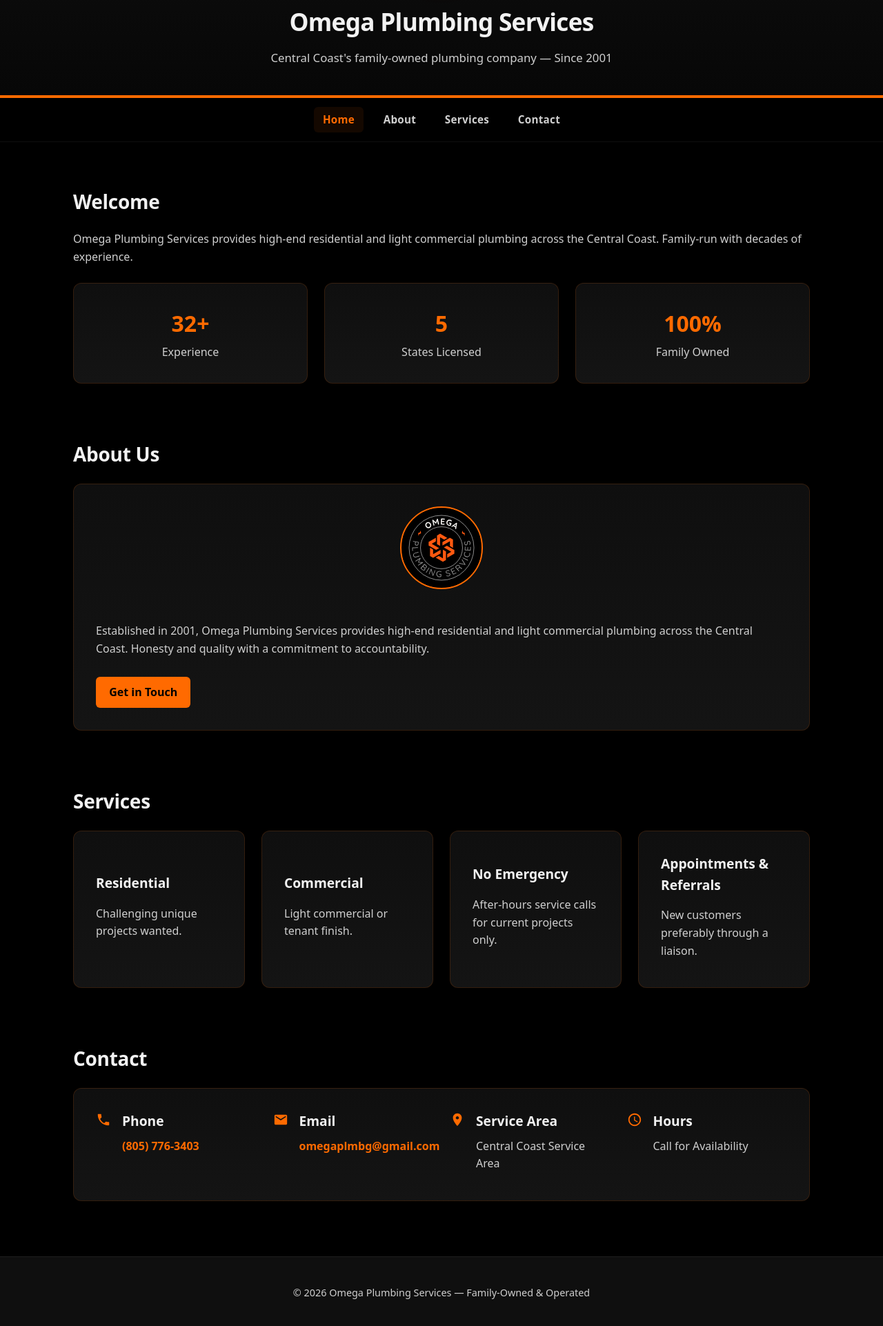
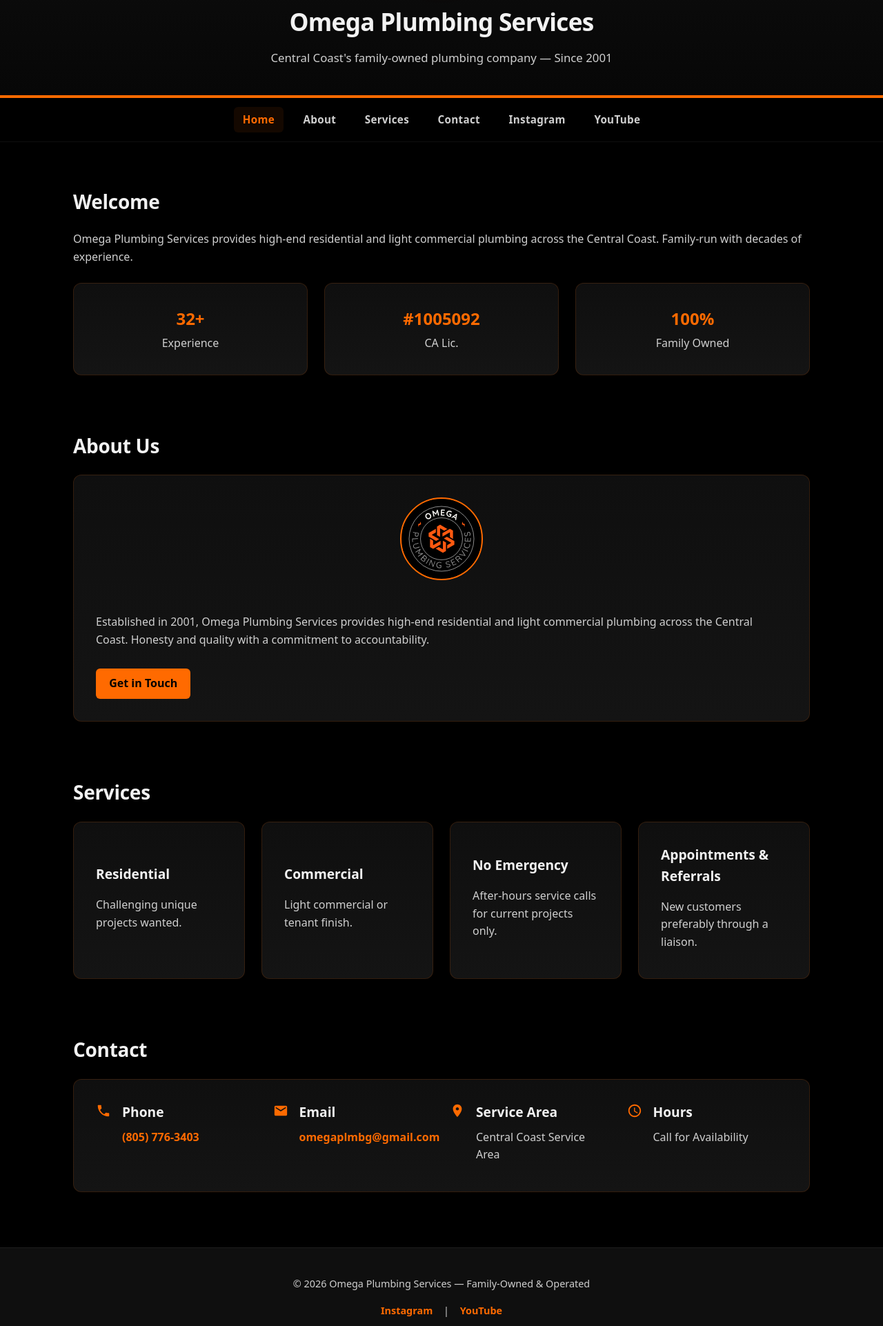
Before and after one commit to OPS805/ops805.github.io, a plain HTML site: page index.html in a window 1280 px wide. Shown: the part 198-2120 px from the top of the page at 69% size. Drawn offline with Linux system fonts and the light colour scheme.

Commit message:
Update footer with social links and adjust styles

```diff
--- a/index.html
+++ b/index.html
@@ -87,6 +87,7 @@
       align-items: center;
       justify-content: center;
       backdrop-filter: blur(8px);
+      flex-wrap: wrap;
     }
 
     nav a {
@@ -165,7 +166,7 @@
 
     .box strong {
       display: block;
-      font-size: 2rem;
+      font-size: 1.5rem;
       color: var(--brand-orange);
       margin-bottom: 0.25rem;
     }
@@ -263,10 +264,25 @@
       border-top: 1px solid rgba(255, 255, 255, 0.06);
     }
 
+    footer .social-links {
+      margin-top: 1rem;
+    }
+
+    footer .social-links a {
+      color: var(--brand-orange);
+      text-decoration: none;
+      margin: 0 0.75rem;
+      font-weight: 600;
+    }
+
+    footer .social-links a:hover {
+      text-decoration: underline;
+    }
+
     @media (max-width: 600px) {
       header h1 { font-size: 1.6rem; }
       nav a { font-size: 0.85rem; padding: 0.3rem 0.5rem; }
-      .box strong { font-size: 1.6rem; }
+      .box strong { font-size: 1.3rem; }
       .about-card { flex-direction: column; text-align: center; }
       .about-logo { margin: 0 auto; }
     }
@@ -287,6 +303,8 @@
     <a href="#about">About</a>
     <a href="#services">Services</a>
     <a href="#contact">Contact</a>
+    <a href="https://www.instagram.com/ops_805/" target="_blank" rel="noopener noreferrer">Instagram</a>
+    <a href="https://www.youtube.com/@omegaplumbing" target="_blank" rel="noopener noreferrer">YouTube</a>
   </nav>
 
   <main>
@@ -296,7 +314,7 @@
 
       <div class="grid highlights" style="margin-top: 1.5rem;">
         <div class="box"><strong>32+</strong><div>Experience</div></div>
-        <div class="box"><strong>5</strong><div>States Licensed</div></div>
+        <div class="box"><strong>#1005092</strong><div>CA Lic.</div></div>
         <div class="box"><strong>100%</strong><div>Family Owned</div></div>
       </div>
     </section>
@@ -375,6 +393,10 @@
 
   <footer>
     <p>&copy; 2026 Omega Plumbing Services — Family-Owned &amp; Operated</p>
+    <div class="social-links">
+      <a href="https://www.instagram.com/ops_805/" target="_blank" rel="noopener noreferrer">Instagram</a> |
+      <a href="https://www.youtube.com/@omegaplumbing" target="_blank" rel="noopener noreferrer">YouTube</a>
+    </div>
   </footer>
 
 </body>
```
